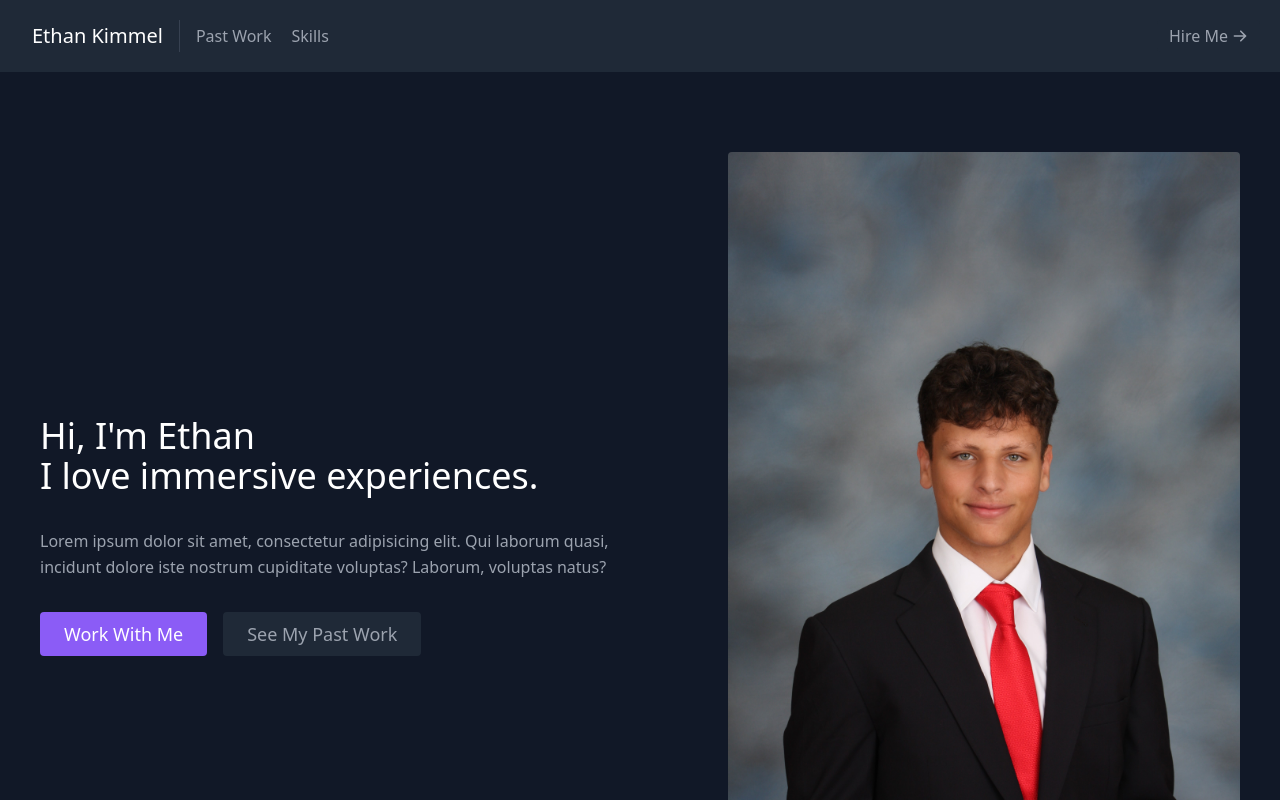
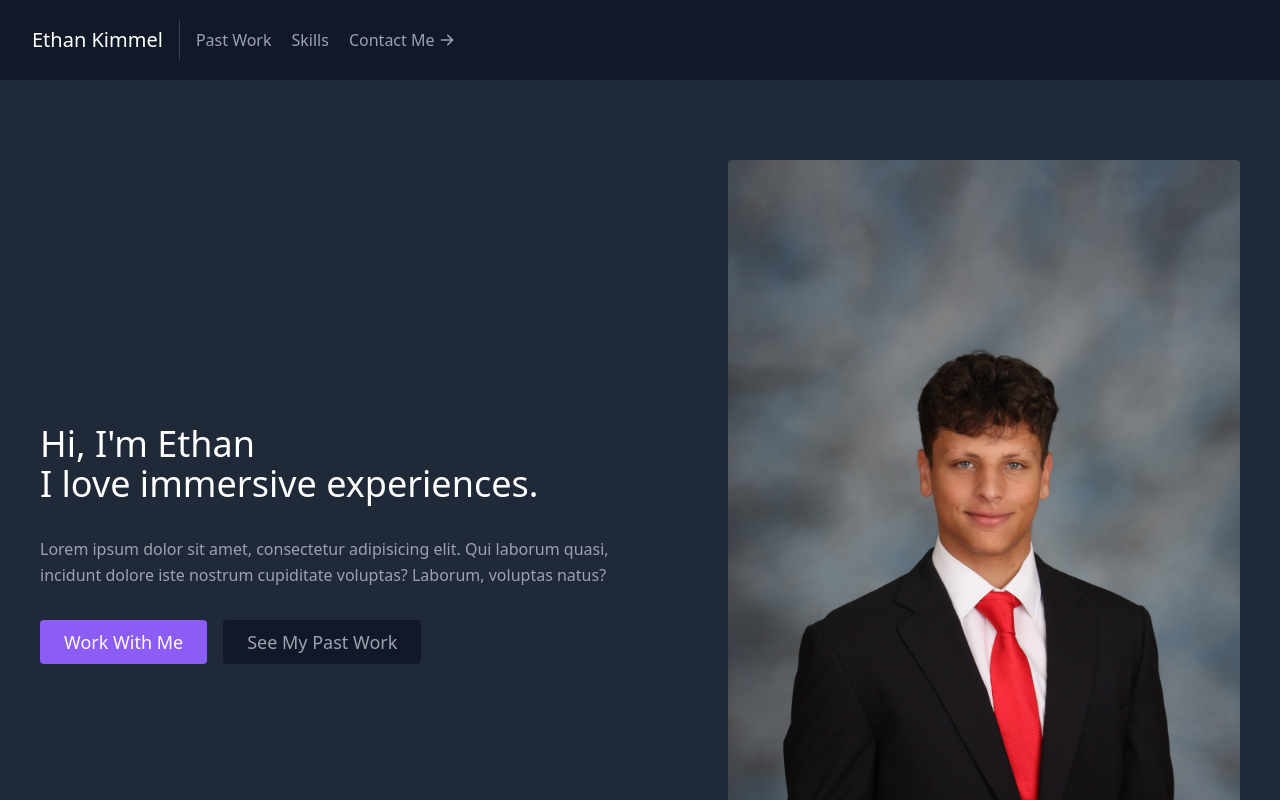
Before and after one commit to LilG0053/personalWebsite, a React (Create React App) app: page / in a window 1280 px wide. Shown: the top 800 px of the page. Built offline with nearby package versions, Linux system fonts and the light colour scheme.

Commit message:
navbar reconstruction and recoloring

```diff
--- a/src/App.js
+++ b/src/App.js
@@ -7,7 +7,7 @@ import Skills from "./components/Skills";
 
 export default function App() {
   return (
-    <main className="text-gray-400 bg-gray-900 body-font">
+    <main className="text-gray-400 bg-gray-800 body-font">
       <Navbar />
       <About />
       <Projects />
--- a/src/components/About.js
+++ b/src/components/About.js
@@ -25,7 +25,7 @@ export default function About() {
                     </a>
                     <a
                     href="#projects"
-                    className="ml-4 inline-flex text-gray-400 bg-gray-800 border-0 py-2 px-6 focus:outline-none hover:bg-gray-700 hover:text-white rounded text-lg">
+                    className="ml-4 inline-flex text-gray-400 bg-gray-900 border-0 py-2 px-6 focus:outline-none hover:bg-gray-700 hover:text-white rounded text-lg">
                     See My Past Work
                     </a>
                 </div>
--- a/src/components/Contact.js
+++ b/src/components/Contact.js
@@ -7,8 +7,8 @@ export default function Contact() {
                 Contact Me
         </h1>
         <div className="container py-0 mx-auto justify-center flex sm:flex-nowrap flex-wrap">
-            <div className="bg-gray-900 rounded-lg overflow-hidden p-5 flex relative">
-                <div className="bg-gray-800 relative flex py-5 rounded shadow-md">
+            <div className="bg-gray-800 rounded-lg overflow-hidden p-5 flex relative">
+                <div className="bg-gray-900 relative flex py-5 rounded shadow-md">
                     <div className="px-6 lg:mt-0">
                         <h2 className="title-font font-semibold text-white tracking-widest text-xs">
                             EMAIL
--- a/src/components/Navbar.js
+++ b/src/components/Navbar.js
@@ -3,7 +3,7 @@ import React from "react";
 
 export default function Navbar() {
     return (
-        <header className="bg-gray-800 md:sticky top-0 z-10">
+        <header className="bg-gray-900 md:sticky top-0 z-10">
             <div className="container mx-auto flex flex-wrap p-5 flex-col md:flex-row items-center">
                 <a className="title-font font-medium text-white mb-4 md:mb-0">
                     <a href="#about" className="ml-3 text-xl">
@@ -17,13 +17,13 @@ export default function Navbar() {
                     <a href="#skills" className="mr-5 hover:text-white">
                         Skills
                     </a>
+                    <a
+                        href="#contact"
+                        className="inline-flex items-center border-0 py-1 focus:outline-none hover:bg-gray-700 rounded text-base mt-4 md:mt-0">
+                        Contact Me
+                        <ArrowRightIcon className="w-4 h-4 ml-1" />
+                    </a>
                 </nav>
-                <a
-                    href="#contact"
-                    className="inline-flex items-center bg-gray-800 border-0 py-1 px-3 focus:outline-none hover:bg-gray-700 rounded text-base mt-4 md:mt-0">
-                    Hire Me
-                    <ArrowRightIcon className="w-4 h-4 ml-1" />
-                </a>
             </div>
         </header>
     );
--- a/src/components/Skills.js
+++ b/src/components/Skills.js
@@ -21,7 +21,7 @@ export default function Skills() {
                 <div className="flex flex-wrap lg:w-4/5 sm:mx-auto sm:mb-2 -mx-2">
                     {skills.map((skill) => (
                         <div key={skill} className="p-2 sm:w-1/2 w-full">
-                            <div className="bg-gray-800 rounded flex p-4 h-full items-center">
+                            <div className="bg-gray-900 rounded flex p-4 h-full items-center">
                                 <BadgeCheckIcon className="text-purple-400 w-6 h-6 flex-shrink-0 mr-4" />
                                 <span className="title-font font-medium text-white">
                                     {skill}
```
Also changed, not shown: 14 other files (tests, documents, lock files or other folders).
